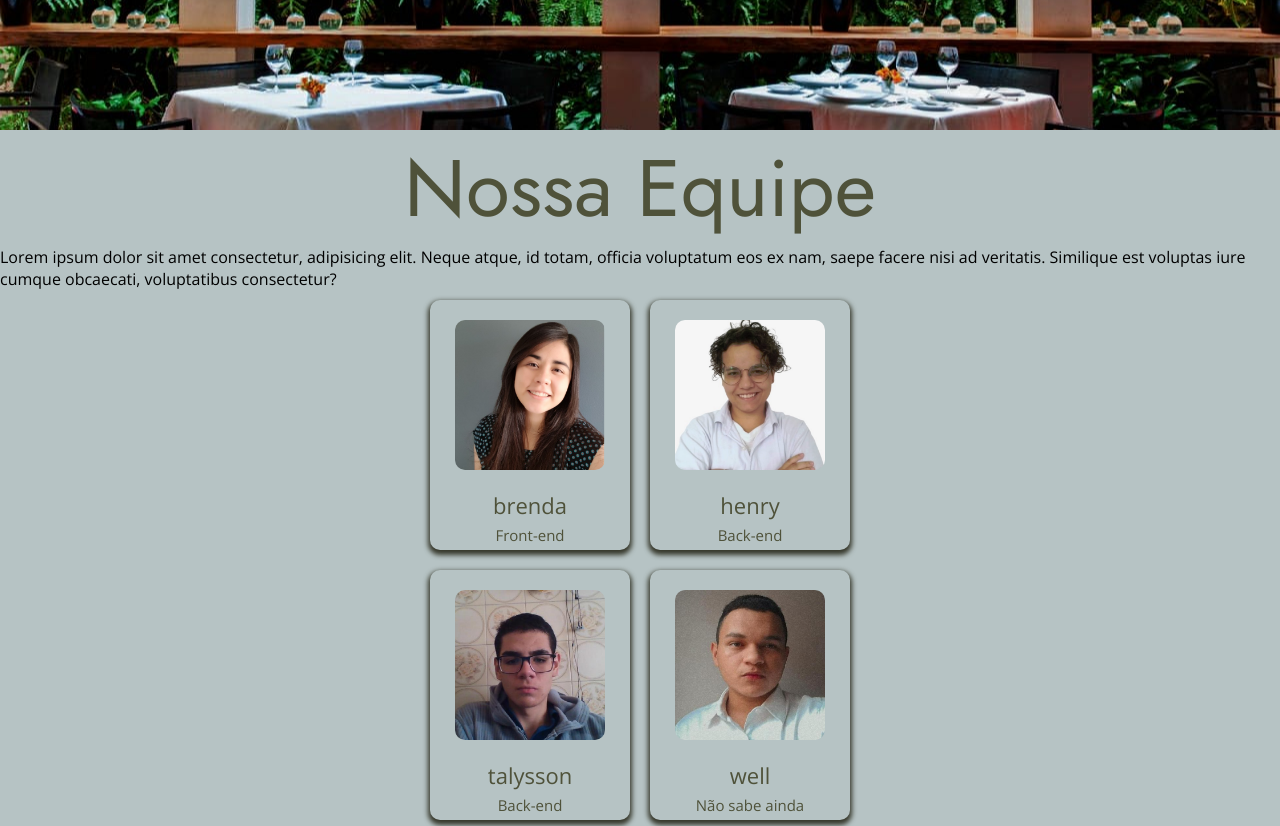
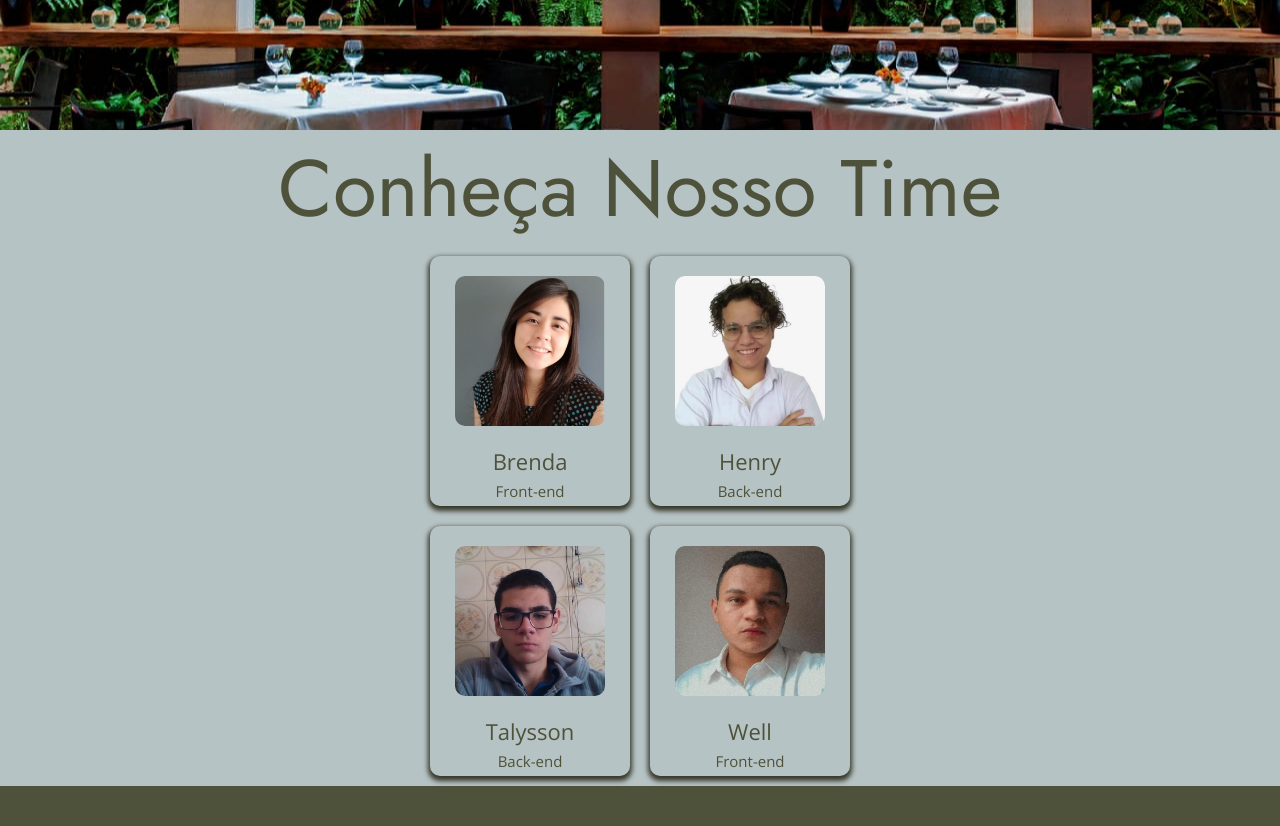
Before and after one commit to brendatondin/restauranteTucupi, a React (Vite) app: page /sobre in a window 1280 px wide. Shown: the part 360-1186 px from the top of the page. Built offline with nearby package versions, Linux system fonts and the light colour scheme; a web font is replaced by a local one.

Commit message:
alteracoes e correcoes de style e texto

```diff
--- a/src/components/Card/styles.js
+++ b/src/components/Card/styles.js
@@ -4,8 +4,8 @@ import {
 } from "../../styles/variaveis";
 
 export const CardStyle = styled.article `
-    height: 360px;
-    width: 280px;
+    height: 200px;
+    width: 220px;
     border-radius: 10px;
     background: ${gelo};
     }
--- a/src/components/FormEdit/index.jsx
+++ b/src/components/FormEdit/index.jsx
@@ -8,7 +8,7 @@ const FormEdit = ({handleChange, value}) => {
             <input type='text' value={value.data} onChange={({target}) => handleChange('data', target)}/>
             <input type='text' value={value.hora} onChange={({target}) => handleChange('hora', target)}/>
             <input type='text' value={value.lugares} onChange={({target}) => handleChange('lugares', target)}/>
-
+            <input type='text' value={value.email} onChange={({target}) => handleChange('email', target)}/>
         </form>
     )
 }
--- a/src/components/ModalEditar/index.jsx
+++ b/src/components/ModalEditar/index.jsx
@@ -12,7 +12,7 @@ const ModalEditar = ({ isOpenEdit, setIsOpenEdit, handleEditar, handleChange, se
         <StyledDialog open={isOpenEdit} onClose={() => setIsOpenEdit(false)}>
             <div className="divModal">
                 <Dialog.Panel className="panel">
-                    <Dialog.Title>Edita?</Dialog.Title>
+                    <Dialog.Title>Reserva:</Dialog.Title>
                     <FormEdit value={selectReserva} handleChange={handleChange}/>
                     <div className="buttons">
                         <BtnSearch onClick={atualiza}>Ok</BtnSearch>
--- a/src/components/Time/Time.css
+++ b/src/components/Time/Time.css
@@ -2,7 +2,7 @@
     display: flex;
     flex-direction: column;
     width: 200px;
-    height: 250px;
+    min-height: 250px;
     border-radius: 10px;
     align-items: center;
     box-shadow: 0 3px 5px 2px #36382b;
--- a/src/pages/Contato/index.jsx
+++ b/src/pages/Contato/index.jsx
@@ -20,18 +20,12 @@ const Contato = () => {
         <Title>Sobre Nós</Title>
       </ContainerBanner>
       <ContainerMid>
-        <SubTitle>Nossa Equipe</SubTitle>
-        <p>
-          Lorem ipsum dolor sit amet consectetur, adipisicing elit. Neque atque,
-          id totam, officia voluptatum eos ex nam, saepe facere nisi ad
-          veritatis. Similique est voluptas iure cumque obcaecati, voluptatibus
-          consectetur?
-        </p>
+        <SubTitle>Conheça Nosso Time</SubTitle>
         <TimeContainer>
-          <Time img={brenda} nome="brenda" titulo="Front-end" />
-          <Time img={henry} nome="henry" titulo="Back-end" />
-          <Time img={talysson} nome="talysson" titulo="Back-end" />
-          <Time img={well} nome="well" titulo="Não sabe ainda" />
+          <Time img={brenda} nome="Brenda" titulo="Front-end" />
+          <Time img={henry} nome="Henry" titulo="Back-end" />
+          <Time img={talysson} nome="Talysson" titulo="Back-end" />
+          <Time img={well} nome="Well" titulo="Front-end" />
         </TimeContainer>
       </ContainerMid>
     </ContainerPage>
```
